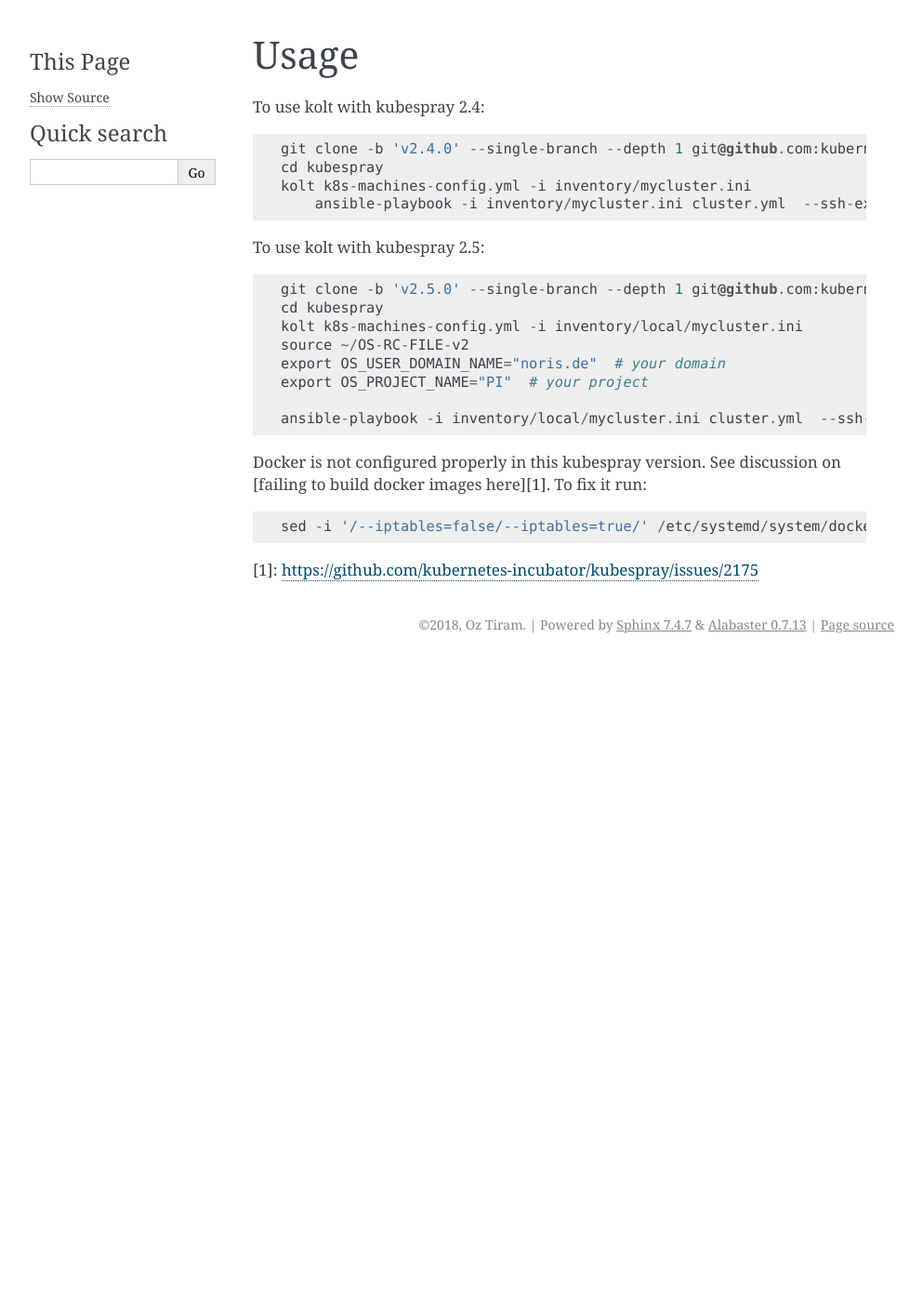
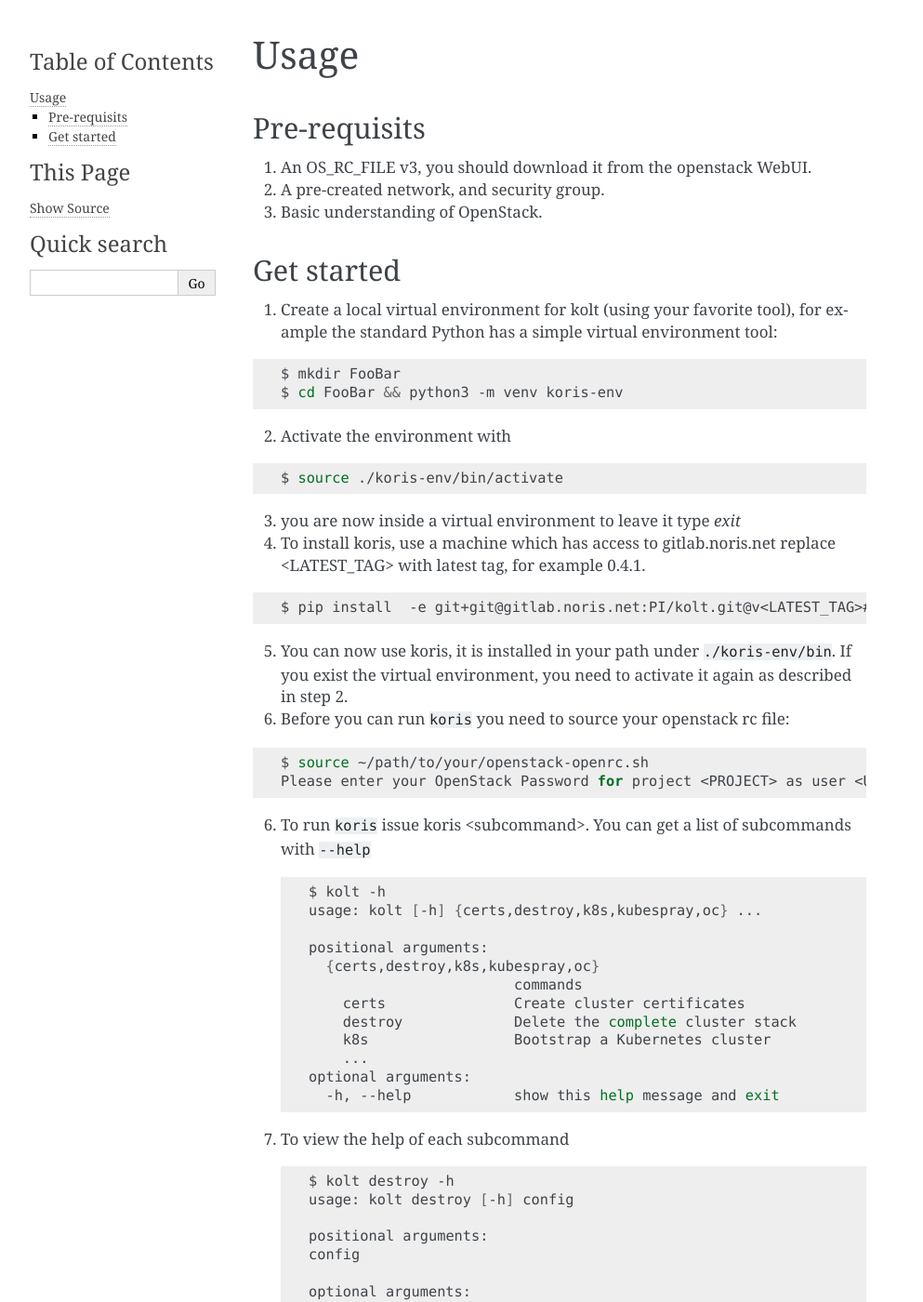
Before and after one commit to noris-network/koris, a Sphinx documentation site: the page built from docs/usage.rst, in a window 1280 px wide and 1400 px high. Shown: the whole window at 93% size, without its empty margins (148-1141 px from the left). Built offline with Sphinx 7.4.7, drawn with Linux system fonts in a browser that asks for light colours; some of the changed text lies outside the part shown.

Commit message:
Update usage to match readme.rst
In the future usage will only be here, and readme will contain a link
to here

```diff
--- a/docs/usage.rst
+++ b/docs/usage.rst
@@ -2,31 +2,109 @@
 Usage
 =====
 
-To use kolt with kubespray 2.4::
+Pre-requisits
+~~~~~~~~~~~~~
 
+1. An OS_RC_FILE v3, you should download it from the openstack WebUI.
+2. A pre-created network, and security group.
+3. Basic understanding of OpenStack.
 
-    git clone -b 'v2.4.0' --single-branch --depth 1 git@github.com:kubernetes-incubator/kubespray.git
-    cd kubespray
-    kolt k8s-machines-config.yml -i inventory/mycluster.ini
-        ansible-playbook -i inventory/mycluster.ini cluster.yml  --ssh-extra-args="-o StrictHostKeyChecking=no" -u ubuntu  -e ansible_python_interpreter="/usr/bin/python3" -b --flush-cache
+Get started
+~~~~~~~~~~~
+1. Create a local virtual environment for kolt (using your favorite tool),
+   for example the standard Python has a simple virtual environment tool:
 
+.. code:: shell
 
-To use kolt with kubespray 2.5::
+   $ mkdir FooBar
+   $ cd FooBar && python3 -m venv koris-env
 
-    git clone -b 'v2.5.0' --single-branch --depth 1 git@github.com:kubernetes-incubator/kubespray.git
-    cd kubespray
-    kolt k8s-machines-config.yml -i inventory/local/mycluster.ini
-    source ~/OS-RC-FILE-v2
-    export OS_USER_DOMAIN_NAME="noris.de"  # your domain
-    export OS_PROJECT_NAME="PI"  # your project
+2. Activate the environment with
 
-    ansible-playbook -i inventory/local/mycluster.ini cluster.yml  --ssh-extra-args="-o StrictHostKeyChecking=no" -u ubuntu  -e ansible_python_interpreter="/usr/bin/python3" -b --flush-cache
+.. code:: shell
 
-Docker is not configured properly in this kubespray version. See discussion on
-[failing to build docker images here][1]. To fix it run::
+   $ source ./koris-env/bin/activate
 
-   sed -i '/--iptables=false/--iptables=true/' /etc/systemd/system/docker.service.d/docker-options.conf
+3. you are now inside a virtual environment to leave it type `exit`
 
+4. To install koris, use a machine which has access to gitlab.noris.net
+   replace <LATEST_TAG> with latest tag, for example 0.4.1.
 
+.. code:: shell
 
-[1]: https://github.com/kubernetes-incubator/kubespray/issues/2175
+   $ pip install  -e git+git@gitlab.noris.net:PI/kolt.git@v<LATEST_TAG>#egg=kolt
+
+5. You can now use koris, it is installed in your path under ``./koris-env/bin``.
+   If you exist the virtual environment, you need to activate it again as described
+   in step 2.
+
+6. Before you can run ``koris`` you need to source your openstack rc file:
+
+.. code:: shell
+
+   $ source ~/path/to/your/openstack-openrc.sh
+   Please enter your OpenStack Password for project <PROJECT> as user <USEER>\:
+
+6. To run ``koris`` issue koris <subcommand>. You can get a list of subcommands
+   with ``--help``
+
+   .. code:: shell
+
+      $ kolt -h
+      usage: kolt [-h] {certs,destroy,k8s,kubespray,oc} ...
+
+      positional arguments:
+        {certs,destroy,k8s,kubespray,oc}
+                              commands
+          certs               Create cluster certificates
+          destroy             Delete the complete cluster stack
+          k8s                 Bootstrap a Kubernetes cluster
+          ...
+      optional arguments:
+        -h, --help            show this help message and exit
+
+7. To view the help of each subcommand
+
+   .. code:: shell
+
+      $ kolt destroy -h
+      usage: kolt destroy [-h] config
+
+      positional arguments:
+      config
+
+      optional arguments:
+      -h, --help  show this help message and exit
+
+.. note::
+
+   If the machine you would like to install koris on does not have access to
+   gitlab.noris.net, download the source distribution and copy it over:
+
+   .. code:: shell
+
+      curl https://gitlab.noris.net/PI/kolt/-/archive/v<LATEST_TAG>/kolt-v<LATEST_TAG>.zip
+      scp kolt-v<LATEST_TAG>.zip remotehost:~/
+
+   repeat the steps to create and activate a virtual environment, and the install
+   the package with pip directly:
+
+   .. code:: shell
+
+      $ pip install kolt-v<LATEST_TAG>.zip
+
+8. Koris creates the proper security groups needed for a working cluster. However,
+   if you are a building a cluster for a customer which has cloud-connect and needs
+   BGP communication add a correct security rule for that.
+
+.. code:: shell
+
+   neutron security-group-rule-create --protocol tcp --port-range-min 179 --port-range-max 179 --remote-ip-prefix <CUSTOMER_CIDR> --direction egress <CLUSTER-SEC-GROUP>
+   neutron security-group-rule-create --protocol tcp --port-range-min 179 --port-range-max 179 --direction ingress --remote-ip-prefix <CUSTOMER_CIDR> <CLUSTER-SEC-GROUP>
+
+9. To create a cluster create a cluster configuration file (see [example](https://gitlab.noris.net/PI/kolt/blob/dev/docs/k8s-machines-config.yml).
+   Pass this file on the shell to the k8s subcommand
+
+.. code:: shell
+
+   $ kolt k8s <your-cluster-config.yml>
```
